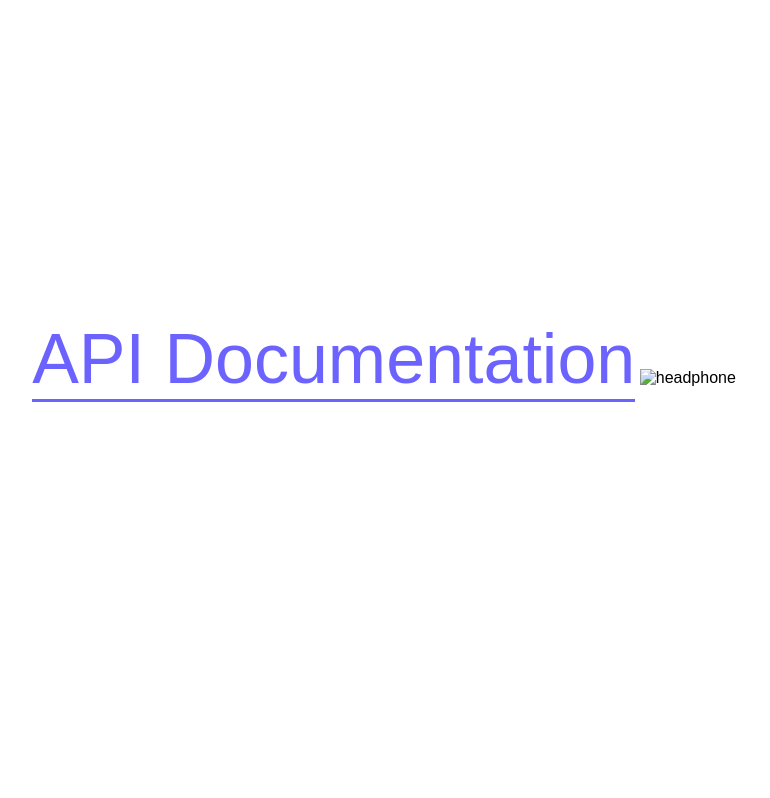
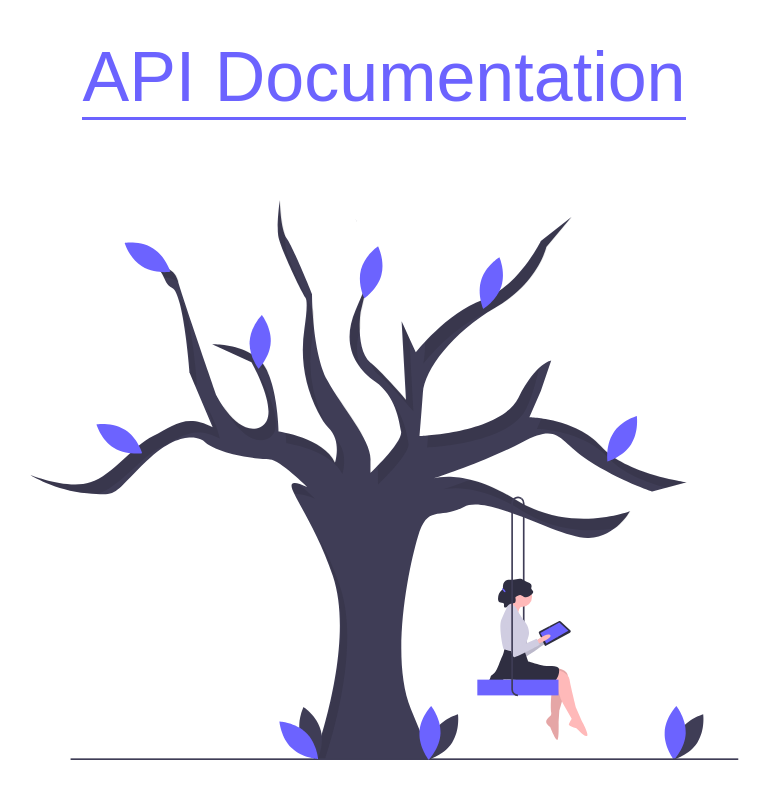
Before and after one commit to sparetm/Natour-API, a website: page data/documentation.html in a window 1280 px wide. Shown: the top 798 px of the page, without its empty margins (256-1026 px from the left). Drawn offline with Linux system fonts and the light colour scheme.

Commit message:
updating API Documentation

```diff
--- a/data/documentation.html
+++ b/data/documentation.html
@@ -97,7 +97,7 @@
     <header>
         <div class="intro-text">
             <h1>API Documentation</h1>
-            <img src="tree.svg" alt="headphone">
+            <img src="./tree.svg" alt="headphone">
         </div>
     </header>
     <section class="container">
```
Also changed, not shown: data/Tree.svg (added).
